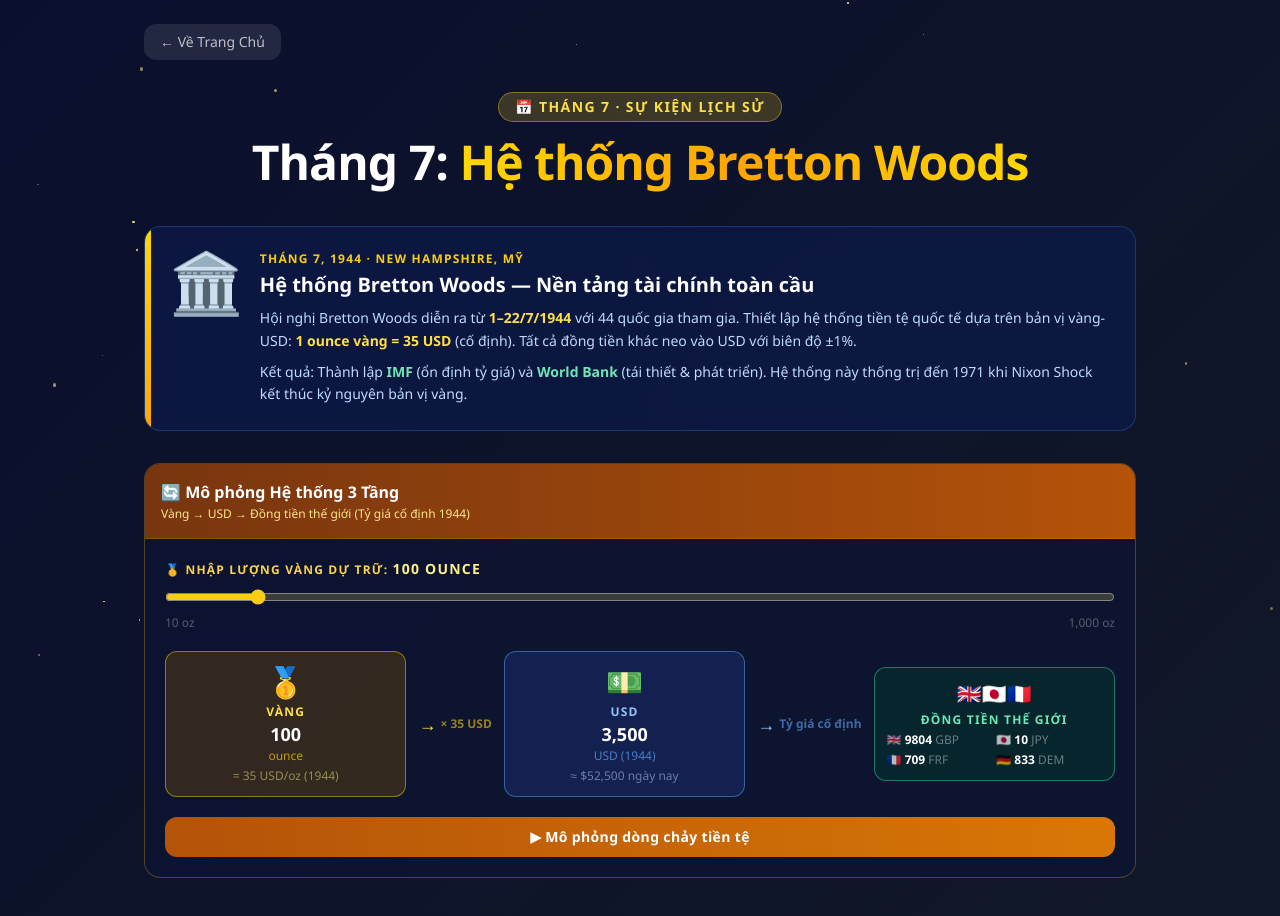
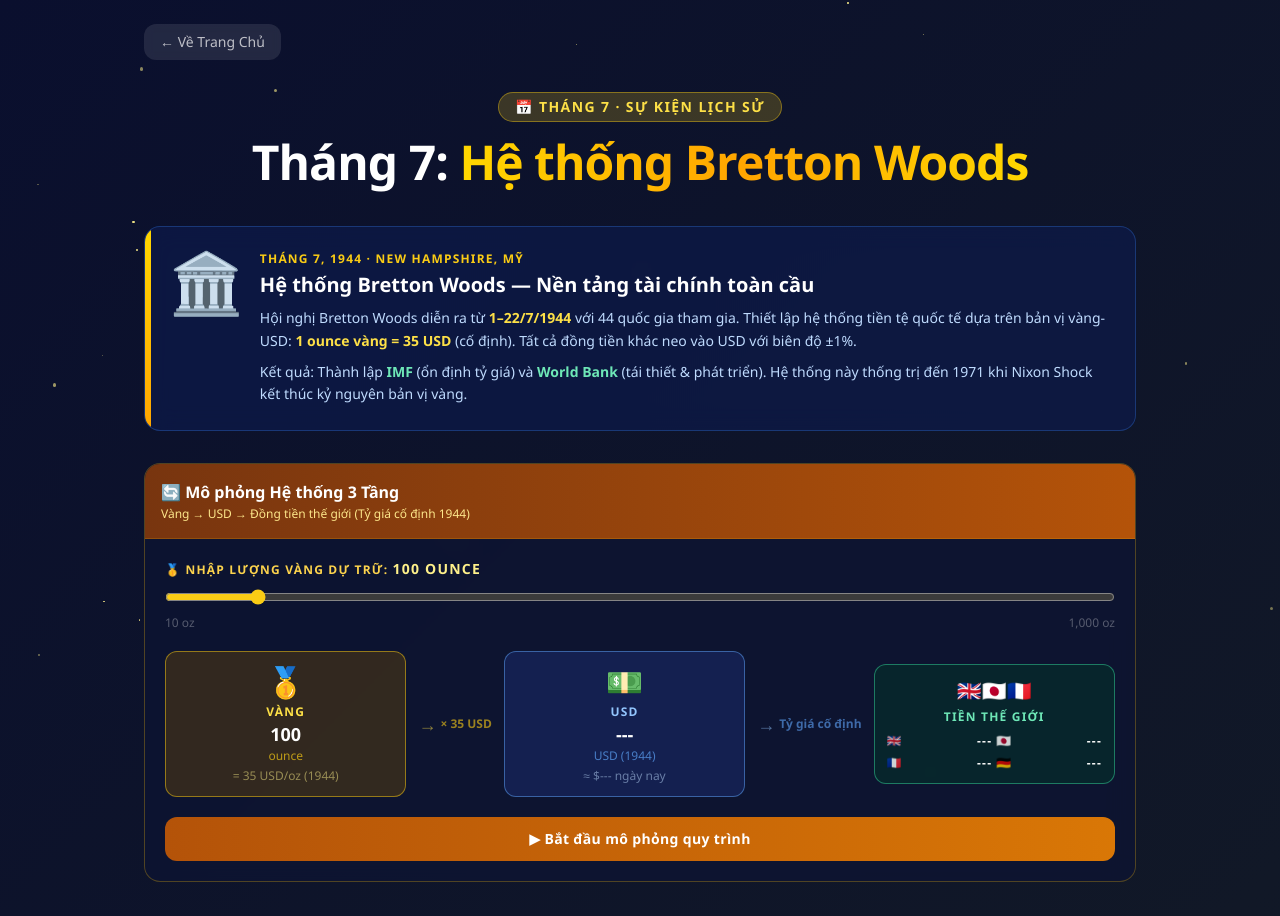
Before and after one commit to huynd4104/MLN122_web, a React (Vite) app: page /thang7 in a window 1280 px wide. Shown: the top 916 px of the page. Built offline with nearby package versions, Linux system fonts and the light colour scheme.

Commit message:
Fix Thang6 globe animation and update timeline hover for Thang6, Thang7, Thang8

```diff
--- a/src/pages/Thang12.jsx
+++ b/src/pages/Thang12.jsx
@@ -384,7 +384,7 @@ export default function Thang12Page() {
                             {/* Step 1 */}
                             <div className="bg-emerald-950 border border-emerald-600 rounded-2xl p-5 text-center w-full md:w-1/3 shadow-xl transform transition-transform hover:-translate-y-2">
                                 <div className="text-4xl mb-3">🏭</div>
-                                <h4 className="font-bold text-emerald-300 uppercase mb-2">Sản xuất & Lắp ráp <br />(Việt Nam)</h4>
+                                <h4 className="font-bold text-emerald-300 uppercase mb-2">Sản xuất & Lắp ráp</h4>
                                 <p className="text-xs text-emerald-100/70">Nhập khẩu nguyên liệu (Từ Trung Quốc, Hàn Quốc). Tận dụng lao động, ưu đãi thuế để gia công và lắp ráp thành phẩm (Điện tử, Dệt may).</p>
                             </div>
 
--- a/src/pages/Thang7.jsx
+++ b/src/pages/Thang7.jsx
@@ -163,20 +163,36 @@ function ThreeTierFlow() {
     const [goldOunces, setGoldOunces] = useState(100);
     const [flowTrigger, setFlowTrigger] = useState(0);
     const [animating, setAnimating] = useState(false);
+    const [simStep, setSimStep] = useState(0);
+    const [displayedUsd, setDisplayedUsd] = useState(0);
+    const [displayedWorldUsd, setDisplayedWorldUsd] = useState(0);
 
-    const usd = goldOunces * 35;
-    const usdNow = usd * 15; // estimated modern equivalent
+    const usdNow = displayedUsd * 15; // estimated modern equivalent
 
     const handleFlow = () => {
+        if (animating) return;
         setAnimating(true);
-        setFlowTrigger(t => t + 1);
-        setTimeout(() => setAnimating(false), 2000);
-    };
+        setSimStep(1); // Gold phase
 
-    const arrowAnim = {
-        initial: { scaleX: 0, opacity: 0 },
-        animate: { scaleX: 1, opacity: 1 },
-        transition: { duration: 0.5 }
+        setTimeout(() => {
+            setSimStep(2); // USD phase
+            setDisplayedUsd(goldOunces * 35);
+            setFlowTrigger(t => t + 1); // Trigger USD particles
+        }, 1200);
+
+        setTimeout(() => {
+            setSimStep(3); // World phase
+            setDisplayedWorldUsd(goldOunces * 35);
+        }, 2400);
+
+        setTimeout(() => {
+            setSimStep(4); // Done
+        }, 3600);
+
+        setTimeout(() => {
+            setSimStep(0);
+            setAnimating(false);
+        }, 5000);
     };
 
     return (
@@ -196,8 +212,13 @@ function ThreeTierFlow() {
                     <input
                         type="range" min="10" max="1000" step="10"
                         value={goldOunces}
-                        onChange={e => setGoldOunces(Number(e.target.value))}
-                        className="w-full accent-yellow-400 cursor-pointer"
+                        onChange={e => {
+                            setGoldOunces(Number(e.target.value));
+                            setDisplayedUsd(0);
+                            setDisplayedWorldUsd(0);
+                        }}
+                        disabled={animating}
+                        className={`w-full accent-yellow-400 ${animating ? "cursor-not-allowed opacity-50" : "cursor-pointer"}`}
                     />
                     <div className="flex justify-between text-white/30 text-xs mt-1">
                         <span>10 oz</span><span>1,000 oz</span>
@@ -206,13 +227,16 @@ function ThreeTierFlow() {
 
                 {/* 3-tier flow diagram */}
                 <div className="relative flex flex-col sm:flex-row items-center justify-between gap-2 mb-5">
-
                     {/* Tier 1: Gold */}
                     <motion.div
-                        className="flex-1 rounded-xl border border-yellow-400/50 p-3 text-center relative overflow-hidden"
-                        style={{ background: "rgba(120,80,0,0.35)" }}
-                        animate={animating ? { scale: [1, 1.04, 1] } : {}}
-                        transition={{ duration: 0.4 }}
+                        className="flex-1 rounded-xl border p-3 text-center relative overflow-hidden transition-all duration-300"
+                        style={{
+                            background: simStep === 1 ? "rgba(202,138,4,0.4)" : "rgba(120,80,0,0.35)",
+                            borderColor: simStep === 1 ? "rgba(253,224,71,0.8)" : "rgba(250,204,21,0.5)",
+                            boxShadow: simStep === 1 ? "0 0 20px rgba(250,204,21,0.4)" : "none"
+                        }}
+                        animate={simStep === 1 ? { scale: [1, 1.05, 1] } : { scale: 1 }}
+                        transition={{ repeat: simStep === 1 ? Infinity : 0, duration: 1 }}
                     >
                         <div className="text-3xl mb-1">🥇</div>
                         <div className="text-yellow-300 font-black text-xs uppercase tracking-widest">Vàng</div>
@@ -224,9 +248,9 @@ function ThreeTierFlow() {
                     {/* Arrow 1 */}
                     <div className="flex flex-col items-center sm:flex-row gap-1 px-1">
                         <motion.div
-                            className="text-yellow-300 font-black text-lg hidden sm:block"
-                            animate={animating ? { x: [0, 5, 0], opacity: [1, 0.4, 1] } : {}}
-                            transition={{ duration: 0.6, repeat: animating ? 2 : 0 }}
+                            className="text-yellow-300 font-black text-lg hidden sm:block delay-100"
+                            animate={simStep > 0 && simStep < 3 ? { x: [0, 8, 0], opacity: [0.5, 1, 0.5] } : { x: 0, opacity: 0.5 }}
+                            transition={{ duration: 0.8, repeat: Infinity }}
                         >→</motion.div>
                         <div className="text-yellow-300 font-black text-lg block sm:hidden">↓</div>
                         <div className="text-yellow-400/60 text-xs font-semibold whitespace-nowrap">× 35 USD</div>
@@ -234,25 +258,29 @@ function ThreeTierFlow() {
 
                     {/* Tier 2: USD */}
                     <motion.div
-                        className="flex-1 rounded-xl border border-blue-400/50 p-3 text-center relative overflow-hidden"
-                        style={{ background: "rgba(30,50,120,0.45)" }}
-                        animate={animating ? { scale: [1, 1.05, 1], boxShadow: ["0 0 0px #3b82f6", "0 0 24px #3b82f666", "0 0 0px #3b82f6"] } : {}}
-                        transition={{ duration: 0.6 }}
+                        className="flex-1 rounded-xl border p-3 text-center relative overflow-hidden transition-all duration-300"
+                        style={{
+                            background: simStep === 2 ? "rgba(37,99,235,0.4)" : "rgba(30,50,120,0.45)",
+                            borderColor: simStep === 2 ? "rgba(96,165,250,0.8)" : "rgba(96,165,250,0.5)",
+                            boxShadow: simStep === 2 ? "0 0 20px rgba(59,130,246,0.5)" : "none"
+                        }}
+                        animate={simStep === 2 ? { scale: [1, 1.05, 1] } : { scale: 1 }}
+                        transition={{ repeat: simStep === 2 ? Infinity : 0, duration: 1 }}
                     >
                         <FlyingParticle trigger={flowTrigger} collapsed={false} />
                         <div className="text-3xl mb-1">💵</div>
                         <div className="text-blue-300 font-black text-xs uppercase tracking-widest">USD</div>
-                        <div className="text-white font-bold text-lg">{usd.toLocaleString()}</div>
+                        <div className="text-white font-bold text-lg">{displayedUsd > 0 ? displayedUsd.toLocaleString() : "---"}</div>
                         <div className="text-blue-400/70 text-xs">USD (1944)</div>
-                        <div className="text-blue-200/50 text-xs mt-1">≈ ${usdNow.toLocaleString()} ngày nay</div>
+                        <div className="text-blue-200/50 text-xs mt-1">≈ ${displayedUsd > 0 ? usdNow.toLocaleString() : "---"} ngày nay</div>
                     </motion.div>
 
                     {/* Arrow 2 */}
                     <div className="flex flex-col items-center sm:flex-row gap-1 px-1">
                         <motion.div
                             className="text-blue-300 font-black text-lg hidden sm:block"
-                            animate={animating ? { x: [0, 5, 0], opacity: [1, 0.4, 1] } : {}}
-                            transition={{ duration: 0.6, repeat: animating ? 2 : 0, delay: 0.2 }}
+                            animate={simStep > 1 && simStep < 4 ? { x: [0, 8, 0], opacity: [0.5, 1, 0.5] } : { x: 0, opacity: 0.5 }}
+                            transition={{ duration: 0.8, repeat: Infinity }}
                         >→</motion.div>
                         <div className="text-blue-300 font-black text-lg block sm:hidden">↓</div>
                         <div className="text-blue-400/60 text-xs font-semibold whitespace-nowrap">Tỷ giá cố định</div>
@@ -260,17 +288,22 @@ function ThreeTierFlow() {
 
                     {/* Tier 3: World Currencies */}
                     <motion.div
-                        className="flex-1 rounded-xl border border-emerald-400/50 p-3 text-center"
-                        style={{ background: "rgba(0,60,40,0.45)" }}
-                        animate={animating ? { scale: [1, 1.04, 1] } : {}}
-                        transition={{ duration: 0.6, delay: 0.3 }}
+                        className="flex-1 rounded-xl border p-3 text-center transition-all duration-300"
+                        style={{
+                            background: simStep === 3 ? "rgba(5,150,105,0.4)" : "rgba(0,60,40,0.45)",
+                            borderColor: simStep === 3 ? "rgba(52,211,153,0.8)" : "rgba(52,211,153,0.5)",
+                            boxShadow: simStep === 3 ? "0 0 20px rgba(16,185,129,0.5)" : "none"
+                        }}
+                        animate={simStep === 3 ? { scale: [1, 1.05, 1] } : { scale: 1 }}
+                        transition={{ repeat: simStep === 3 ? Infinity : 0, duration: 1 }}
                     >
                         <div className="flex justify-center gap-1 text-xl mb-1">🇬🇧🇯🇵🇫🇷</div>
-                        <div className="text-emerald-300 font-black text-xs uppercase tracking-widest">Đồng tiền thế giới</div>
-                        <div className="grid grid-cols-2 gap-1 mt-1">
+                        <div className="text-emerald-300 font-black text-xs uppercase tracking-widest">Tiền thế giới</div>
+                        <div className="grid grid-cols-2 gap-x-1 gap-y-1.5 mt-2">
                             {CURRENCIES.slice(0, 4).map(c => (
-                                <div key={c.code} className="text-xs text-white/70 text-left">
-                                    <span>{c.flag}</span> <span className="font-bold text-white">{(usd / c.rate).toFixed(0)}</span> <span className="text-white/40">{c.code}</span>
+                                <div key={c.code} className="text-[10px] sm:text-xs text-white/80 text-left flex items-center justify-between">
+                                    <span className="flex-shrink-0" title={c.name}>{c.flag}</span>
+                                    <span className="font-bold text-white tracking-widest ml-1">{displayedWorldUsd > 0 ? (displayedWorldUsd / c.rate).toFixed(0) : "---"}</span>
                                 </div>
                             ))}
                         </div>
@@ -280,14 +313,22 @@ function ThreeTierFlow() {
                 <button
                     onClick={handleFlow}
                     disabled={animating}
-                    className="w-full py-2.5 rounded-xl font-black text-sm tracking-wide transition-all"
+                    className="w-full py-3 rounded-xl font-black text-sm tracking-wide transition-all duration-300"
                     style={{
-                        background: animating ? "rgba(100,100,100,0.3)" : "linear-gradient(90deg,#b45309,#d97706)",
+                        background: simStep === 1 ? "#ca8a04" :
+                            simStep === 2 ? "#2563eb" :
+                                simStep === 3 ? "#059669" :
+                                    simStep === 4 ? "#16a34a" :
+                                        "linear-gradient(90deg,#b45309,#d97706)",
                         color: "white",
                         cursor: animating ? "not-allowed" : "pointer"
                     }}
                 >
-                    {animating ? "⚡ Đang chuyển hóa..." : "▶ Mô phỏng dòng chảy tiền tệ"}
+                    {simStep === 1 ? "🥇 Đang lượng hóa Vàng dự trữ..." :
+                        simStep === 2 ? "💵 Đang in USD tương ứng..." :
+                            simStep === 3 ? "🌍 Đang neo tỷ giá toàn cầu..." :
+                                simStep === 4 ? "✨ Hoàn tất chu trình dòng chảy tiền tệ" :
+                                    "▶ Bắt đầu mô phỏng quy trình"}
                 </button>
             </div>
         </div>
@@ -555,7 +596,7 @@ function Timeline() {
                 {TIMELINE_EVENTS.map((t, i) => (
                     <div key={t.year} className="relative flex flex-col items-center flex-1 min-w-[72px] z-10">
                         <button
-                            onClick={() => setActive(active === i ? null : i)}
+                            onMouseEnter={() => setActive(i)}
                             className="w-10 h-10 rounded-full border-2 flex items-center justify-center text-sm font-black transition-all duration-300 focus:outline-none"
                             style={{
                                 borderColor: t.color,
--- a/src/pages/Thang8.jsx
+++ b/src/pages/Thang8.jsx
@@ -566,7 +566,7 @@ export default function NixonShockPage() {
                         {TIMELINE_EVENTS.map((t, i) => (
                             <div key={t.year} className="relative flex flex-col items-center flex-1 min-w-[80px] z-10">
                                 <button
-                                    onClick={() => setActiveTimeline(activeTimeline === i ? null : i)}
+                                    onMouseEnter={() => setActiveTimeline(i)}
                                     className="w-10 h-10 rounded-full border-2 flex items-center justify-center text-sm font-black transition-all duration-300 focus:outline-none"
                                     style={{
                                         borderColor: t.color,
```
Also changed, not shown: src/pages/Thang6.jsx (+3 -7 lines).
